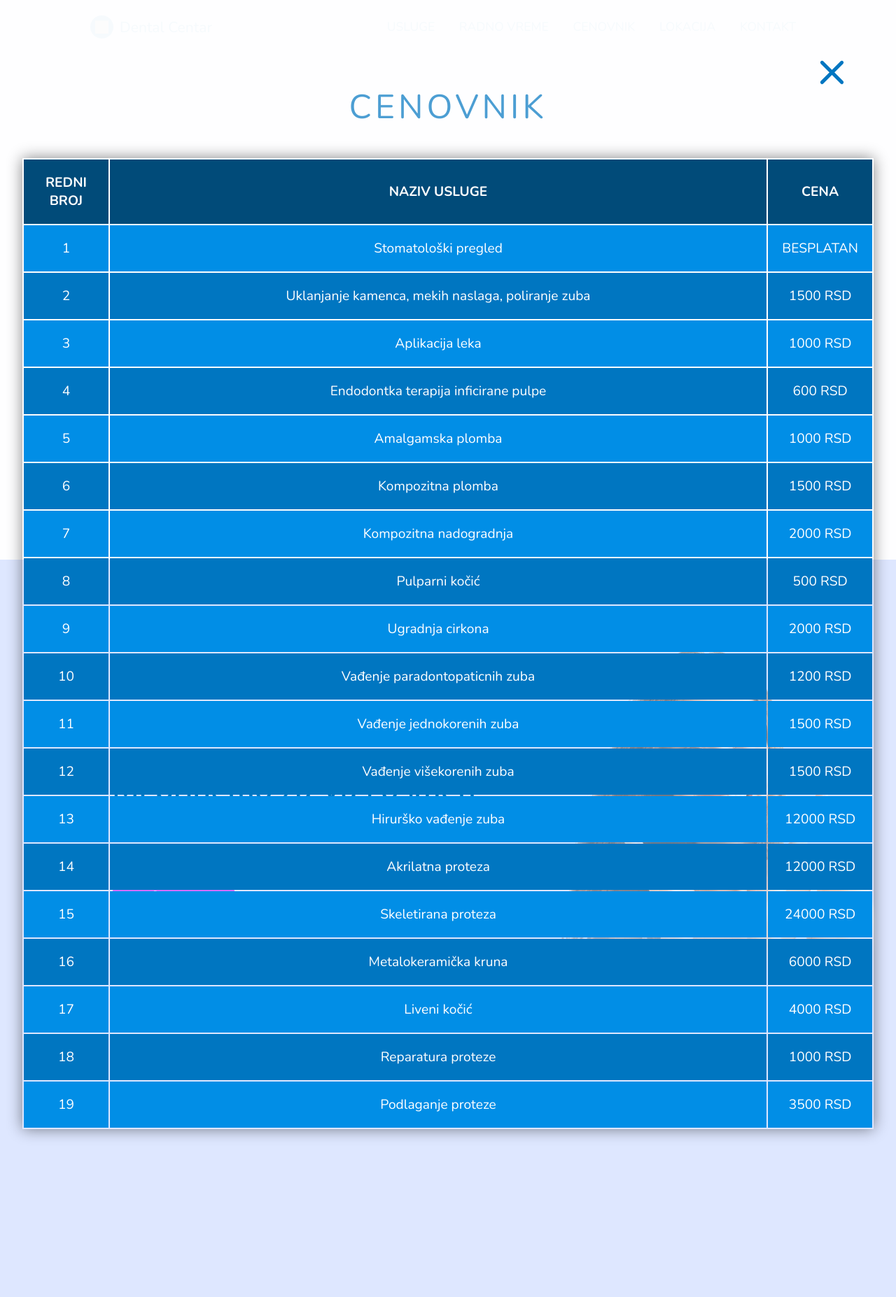
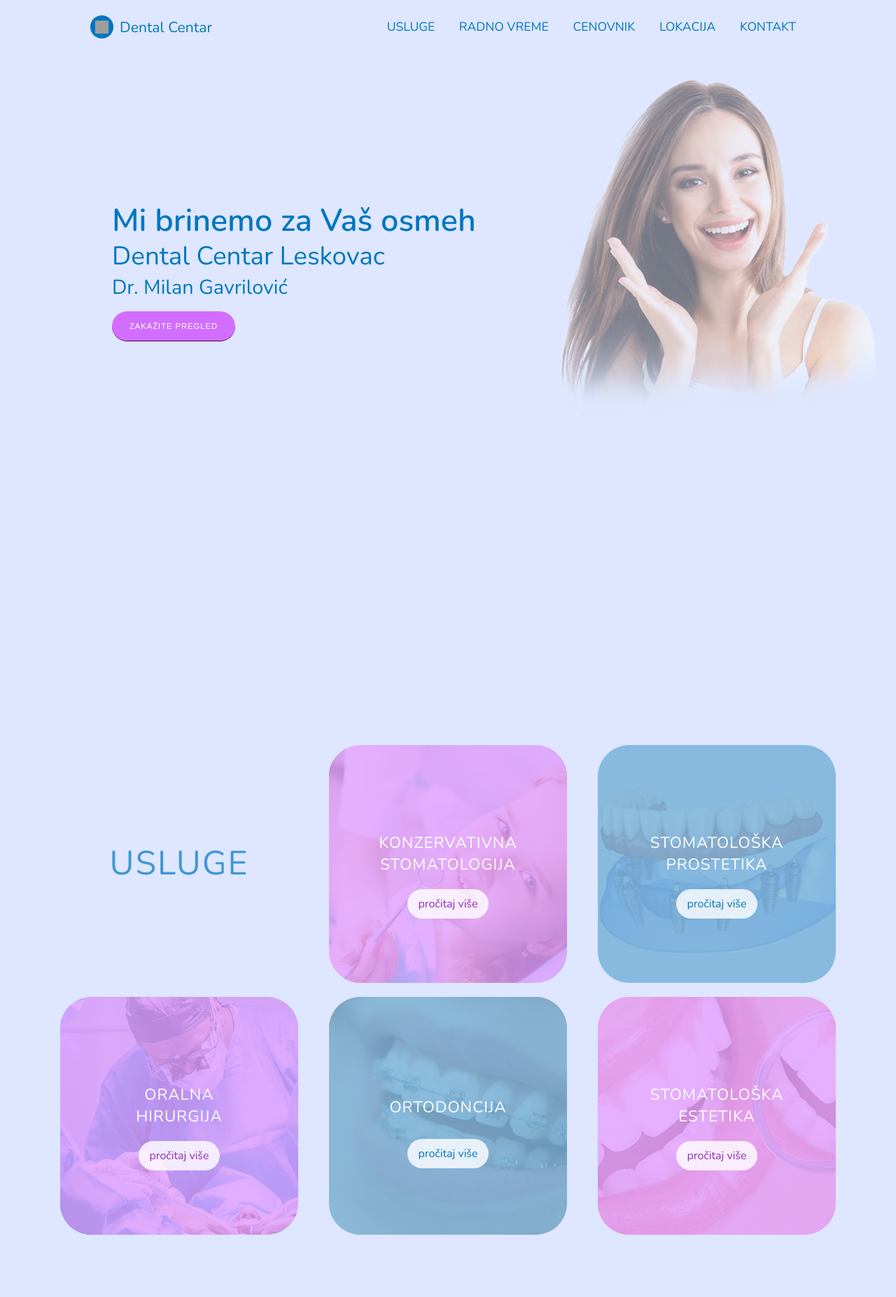
Before and after one commit to zitj/Dental-Centar, a PHP site: page / in a window 1280 px wide. Shown: the top 1854 px of the page at 70% size. Run offline with PHP 8.4, Linux system fonts and the light colour scheme; grey boxes are pictures that could not be loaded.

Commit message:
priceList almost done

```diff
--- a/index.html
+++ b/index.html
@@ -44,7 +44,7 @@
         <nav>
             <a href="#servicesSection">usluge</a>
             <a href="#workHoursSection">radno vreme</a>
-            <a href="#">cenovnik</a>
+            <a id="priceListButton">cenovnik</a>
             <a href="#locationSection">lokacija</a>
             <a href="#contactSection">kontakt</a>
         </nav>
@@ -54,7 +54,7 @@
             <span></span>
         </div><!-- end .hamburger -->
     </header>
-    <div class="priceListSection section">
+    <div class="priceListSection section hide">
 
 
     <div class="closeButton">
--- a/scripts/script.js
+++ b/scripts/script.js
@@ -2,8 +2,11 @@ const hamburger = document.querySelector('.hamburger');
 const navigation = document.querySelector('nav');
 const spans = hamburger.querySelectorAll('span');
 const navButtons = navigation.querySelectorAll('a');
+const priceListButton = document.getElementById('priceListButton');
+const priceListSection = document.querySelector('.priceListSection');
+const closeButton = document.querySelector('.closeButton');
 
-console.log(navButtons);
+console.log(closeButton);
 
 hamburger.addEventListener('click', ()=>{
     navigation.classList.toggle('active');
@@ -20,3 +23,12 @@ for( let navButton of navButtons){
     }
  });
 }
+
+priceListButton.addEventListener('click', ()=>{
+    navigation.classList.remove('active');
+    priceListSection.classList.remove('hide');
+});
+
+closeButton.addEventListener('click', ()=>{
+    priceListSection.classList.add('hide');
+})
--- a/style/style.css
+++ b/style/style.css
@@ -110,6 +110,7 @@ header .logo {
   -webkit-box-pack: space-evenly;
       -ms-flex-pack: space-evenly;
           justify-content: space-evenly;
+  z-index: 1000;
 }
 
 header .logo svg {
@@ -158,6 +159,7 @@ header nav a {
   text-transform: uppercase;
   -webkit-transition: .2s ease-in-out;
   transition: .2s ease-in-out;
+  cursor: pointer;
 }
 
 header nav a:hover {
@@ -335,10 +337,18 @@ header nav a:hover {
   }
 }
 
-@media (max-width: 420px) {
+@media (max-width: 490px) {
   .section h2 {
     font-size: 1.8em;
   }
+}
+
+.priceListSection.hide {
+  display: none;
+}
+
+.priceListSection {
+  display: block;
 }
 
 .priceListSection .overlayBackground {
@@ -357,40 +367,51 @@ header nav a:hover {
   z-index: 340;
   position: absolute;
   right: 5%;
+  top: 1.8%;
 }
 
 @media (max-width: 1024px) {
   .priceListSection .closeButton {
     right: 10%;
+    top: .5%;
   }
 }
 
 @media (max-width: 800px) {
   .priceListSection .closeButton {
-    right: 5%;
+    right: 8%;
+    top: 1%;
   }
 }
 
 @media (max-width: 420px) {
   .priceListSection .closeButton {
-    top: 2.5%;
+    right: 5%;
+    top: .6%;
+  }
+}
+
+@media (max-width: 375px) {
+  .priceListSection .closeButton {
+    right: 4.2%;
+    top: .4%;
   }
 }
 
 .priceListSection .closeButton span {
   width: 90%;
-  height: 5px;
+  height: 3px;
   background: #0076c1;
   display: block;
-  margin-bottom: 5px;
+  margin-bottom: 3px;
   border-radius: 5px;
   -webkit-transform: translateY(10px) rotate(-45deg);
           transform: translateY(10px) rotate(-45deg);
 }
 
 .priceListSection .closeButton span:nth-child(1) {
-  margin-top: 15px;
-  margin-bottom: 15px;
+  margin-top: 18px;
+  margin-bottom: 18px;
 }
 
 .priceListSection .closeButton span:nth-child(2) {
@@ -403,7 +424,7 @@ header nav a:hover {
   width: 95%;
   margin-left: 2.5%;
   position: absolute;
-  top: 10%;
+  top: 6%;
   color: white;
 }
 
@@ -411,23 +432,31 @@ header nav a:hover {
   .priceListSection .priceList {
     width: 80%;
     margin-left: 10%;
-    top: 5%;
+    top: 3%;
   }
 }
 
 @media (max-width: 800px) {
   .priceListSection .priceList {
     width: 90%;
+    top: 5%;
     margin-left: 5%;
-    top: 5%;
-  }
-}
-
-@media (max-width: 420px) {
+  }
+}
+
+@media (max-width: 490px) {
   .priceListSection .priceList {
     width: 95%;
     margin-left: 2.5%;
     top: 8%;
+  }
+}
+
+@media (max-width: 320px) {
+  .priceListSection .priceList {
+    width: 100%;
+    margin-left: 0;
+    top: 10%;
   }
 }
 
@@ -439,15 +468,40 @@ header nav a:hover {
   font-weight: 300;
 }
 
-@media (max-width: 420px) {
+@media (max-width: 800px) {
+  .priceListSection .priceList h2 {
+    font-size: 2.8em;
+  }
+}
+
+@media (max-width: 490px) {
   .priceListSection .priceList h2 {
     font-size: 2.5em;
   }
 }
 
+@media (max-width: 360px) {
+  .priceListSection .priceList h2 {
+    font-size: 2em;
+  }
+}
+
+@media (max-width: 320px) {
+  .priceListSection .priceList h2 {
+    font-size: 1.8em;
+  }
+}
+
 .priceListSection .priceList table {
-  -webkit-box-shadow: 0px 0px 20px 0px rgba(0, 0, 0, 0.479);
-          box-shadow: 0px 0px 20px 0px rgba(0, 0, 0, 0.479);
+  -webkit-box-shadow: 0px 0px 20px 0px rgba(0, 0, 0, 0.383);
+          box-shadow: 0px 0px 20px 0px rgba(0, 0, 0, 0.383);
+}
+
+@media (max-width: 490px) {
+  .priceListSection .priceList table {
+    -webkit-box-shadow: 0px 0px 20px 0px rgba(0, 0, 0, 0.349);
+            box-shadow: 0px 0px 20px 0px rgba(0, 0, 0, 0.349);
+  }
 }
 
 .priceListSection .priceList table tr {
@@ -455,6 +509,12 @@ header nav a:hover {
   font-size: 1.2em;
 }
 
+@media (max-width: 490px) {
+  .priceListSection .priceList table tr {
+    font-size: 1em;
+  }
+}
+
 .priceListSection .priceList table tr:nth-child(even) {
   background: #018ee6;
 }
@@ -473,9 +533,15 @@ header nav a:hover {
   text-align: center;
 }
 
-@media (max-width: 420px) {
+@media (max-width: 490px) {
   .priceListSection .priceList table td {
     padding: 15px 5px;
+  }
+}
+
+@media (max-width: 320px) {
+  .priceListSection .priceList table td {
+    padding: 15px 0px;
   }
 }
 
--- a/style/style.scss
+++ b/style/style.scss
@@ -81,6 +81,7 @@ header{
         cursor: pointer;
         display: flex;
         justify-content: space-evenly;
+        z-index: 1000;
         svg{
             display: flex;
             width: 35px;
@@ -118,7 +119,7 @@ header{
             border-radius: 20px;
             text-transform: uppercase;
             transition: .2s ease-in-out;
-
+            cursor: pointer;
             &:hover{
                 background: $dental-centar-pink;
                 color: white;
@@ -228,14 +229,17 @@ header{
         @media (max-width: 540px) {
          font-size: 2.5em;
               }
-        @media (max-width: 420px) {
+        @media (max-width: 490px) {
          font-size: 1.8em;
               }
     }
 }
+.priceListSection.hide{
+    display: none;
+}
 .priceListSection{
 
-// display: none;
+display: block;
 .overlayBackground{
     width: 100%;
     height: 100vh;
@@ -252,26 +256,35 @@ header{
     z-index: 340;
     position: absolute;
     right: 5%;
+    top: 1.8%;
     @media (max-width: 1024px) {
         right: 10%;
+        top: .5%;
              }
     @media (max-width: 800px) {
-        right: 5%;
+        right: 8%;
+        top: 1%;
              }
     @media (max-width: 420px) {
-        top: 2.5%;
+        right: 5%;
+        top: .6%;
              }
+    @media (max-width: 375px) {
+        right: 4.2%;
+        top: .4%;
+             }
+
     span{
         width: 90%;
-        height: 5px;
+        height: 3px;
         background: $dental-centar-blue;
         display: block;
-        margin-bottom: 5px;
+        margin-bottom: 3px;
         border-radius: 5px;
         transform:translateY(10px) rotate(-45deg);
         &:nth-child(1){
-            margin-top: 15px;
-            margin-bottom: 15px;
+            margin-top: 18px;
+            margin-bottom: 18px;
         }
         &:nth-child(2){
         transform:translateY(-10px) rotate(45deg);
@@ -284,23 +297,29 @@ header{
     width: 95%;
     margin-left: 2.5%;
     position: absolute;
-    top: 10%;
+    top: 6%;
     color: white;
     @media (max-width: 1024px) {
         width: 80%;
         margin-left: 10%;
-        top: 5%;
+        top: 3%;
              }
     @media (max-width: 800px) {
         width: 90%;
+        top: 5%;
         margin-left: 5%;
-        top: 5%;
              }
-    @media (max-width: 420px) {
+    @media (max-width: 490px) {
         width: 95%;
         margin-left: 2.5%;
         top: 8%;
              }
+    @media (max-width: 320px) {
+        width: 100%;
+        margin-left: 0;
+        top: 10%;
+             }
+
 
     h2{
         text-align: center;
@@ -308,15 +327,31 @@ header{
         font-size: 3em;
         letter-spacing: 5px;
         font-weight: 300;
-        @media (max-width: 420px) {
+        @media (max-width: 800px) {
+        font-size: 2.8em;
+                 }
+        @media (max-width: 490px) {
         font-size: 2.5em;
+                 }
+        @media (max-width: 360px) {
+        font-size: 2em;
+                 }
+        @media (max-width: 320px) {
+        font-size: 1.8em;
                  }
     }
     table{
-        box-shadow: 0px 0px 20px 0px rgba(0, 0, 0, 0.479);
+        box-shadow: 0px 0px 20px 0px rgba(0, 0, 0, 0.383);
+        @media (max-width: 490px) {
+            box-shadow: 0px 0px 20px 0px rgba(0, 0, 0, 0.349);
+                     }
+
         tr{
             background: $dental-centar-blue;
             font-size: 1.2em;
+            @media (max-width: 490px) {
+                font-size: 1em;
+                         }
           &:nth-child(even){
             background: #018ee6;
           }
@@ -334,9 +369,13 @@ header{
         td{
            padding: 20px;
            text-align: center;
-           @media (max-width: 420px) {
+           @media (max-width: 490px) {
             padding: 15px 5px;
                  }
+           @media (max-width: 320px) {
+            padding: 15px 0px;
+                 }
+
         }
     }
 }}
```
Also changed, not shown: 1 other file.
